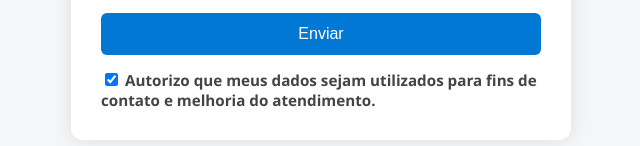
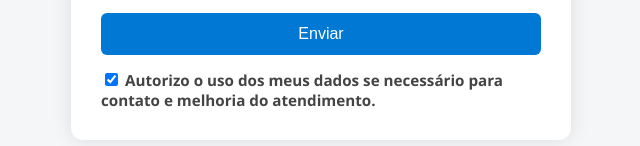
Before and after one commit to Jotacemartins/csat-PARA-HELENA, a plain HTML site: page index.html in a window 1280 px wide. Shown: the part 546-692 px from the top of the page, 319-959 px from the left. Drawn offline with Linux system fonts and the light colour scheme.

Commit message:
Update index.html

```diff
--- a/index.html
+++ b/index.html
@@ -154,7 +154,7 @@
 
             <label style="display:block; margin-top:15px;">
                 <input type="checkbox" id="autorizo" name="autorizo" required checked />
-                Autorizo que meus dados sejam utilizados para fins de contato e melhoria do atendimento.
+                Autorizo o uso dos meus dados se necessário para contato e melhoria do atendimento.
             </label>
 
             <div class="success" id="successMsg">Obrigado pela sua resposta! ✅</div>
```
